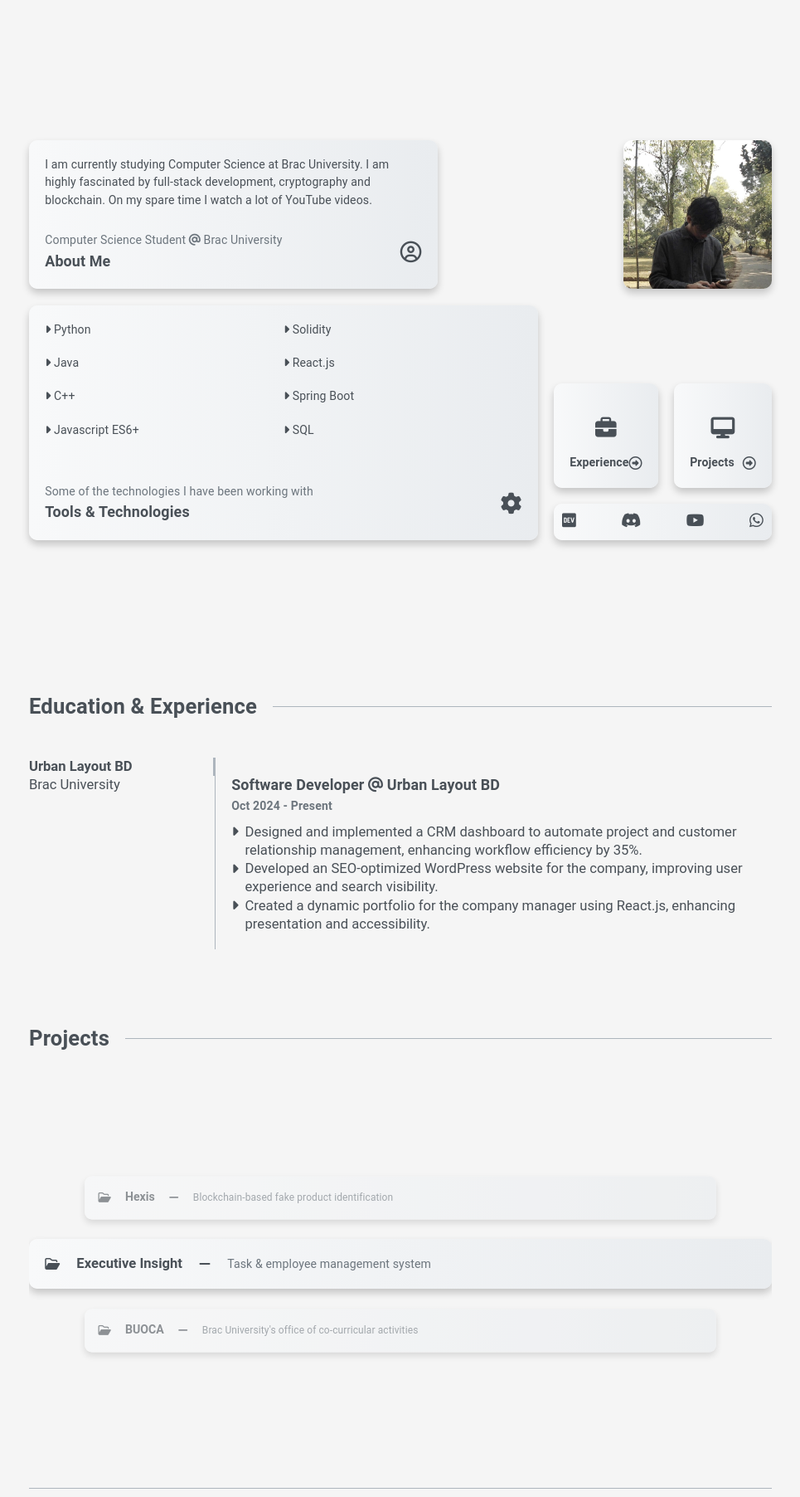
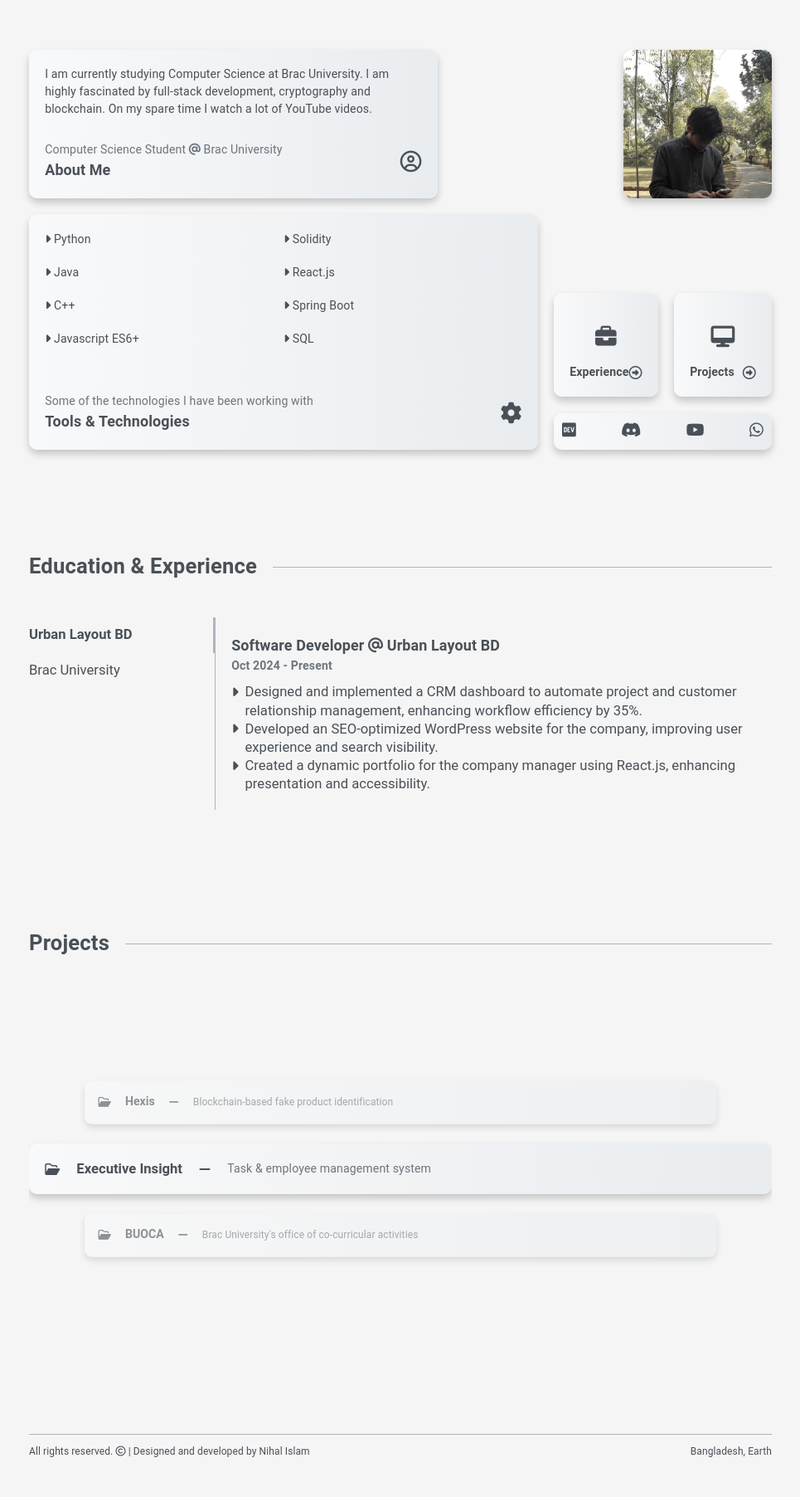
Before and after one commit to nihalislam01/Nihal, a React (Create React App) app: page / in a window 1280 px wide. Shown: the part 790-2594 px from the top of the page at 83% size, without its empty margins (157-1122 px from the left). After the commit the page ends 2558 px from the top, so only its background shows below. Built offline with nearby package versions, Linux system fonts and the light colour scheme.

Commit message:
version1.1.1: height and font adjustment

```diff
--- a/src/index.css
+++ b/src/index.css
@@ -63,7 +63,7 @@ h6 {
     font-size: 1.4vw !important;
 }
 h5 {
-    font-size: 1.3vw !important;
+    font-size: clamp(10px, 1.3vw, 25px) !important;
 }
 
 p {
--- a/src/styles/About.css
+++ b/src/styles/About.css
@@ -3,7 +3,7 @@
     flex-direction: column;
     justify-content: center;
     gap: clamp(10px, 1.5vw, 20px);
-    min-height: 100vh;
+    padding: 50px 0px;
 }
 
 .about .row-one {
--- a/src/styles/Experience.css
+++ b/src/styles/Experience.css
@@ -1,5 +1,5 @@
 .experience-and-education {
-    min-height: 50vh;
+    padding: 50px 0px;
 }
 
 .experience-and-education .experience-container {
@@ -12,7 +12,7 @@
     width: 25%;
 }
 
-.experience-and-education .experience-title p {
+.experience-and-education .experience-title h5 {
     cursor: pointer;
     padding: 10px 0px;
 }
--- a/src/styles/Project.css
+++ b/src/styles/Project.css
@@ -1,5 +1,5 @@
 .project {
-    min-height: 45vh;
+    padding: 50px 0px;
 }
 .carousel {
     height: 500px;
```
